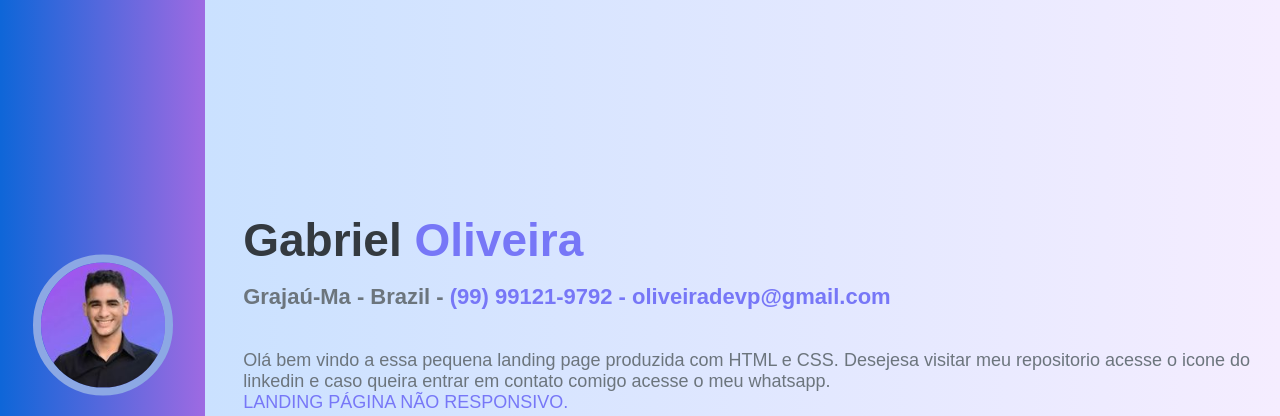
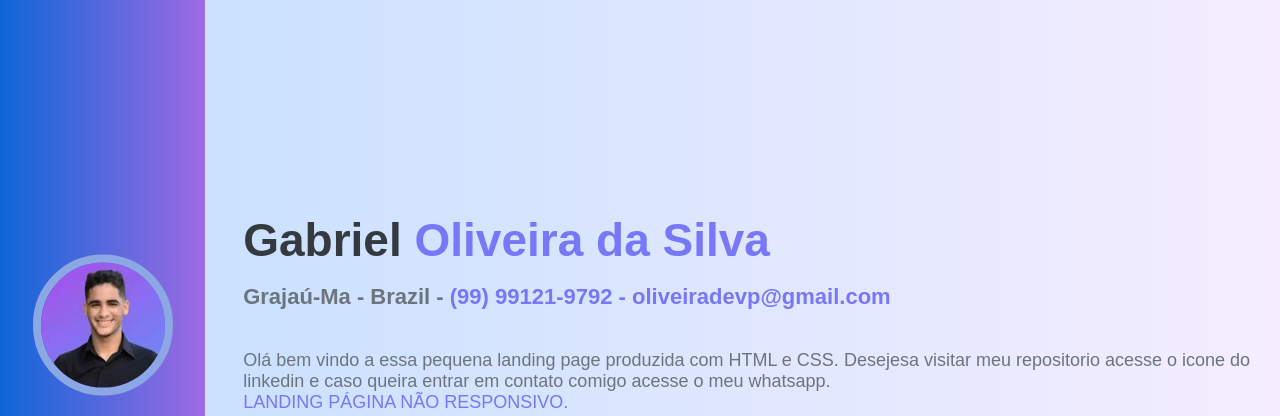
Before and after one commit to GabrielAdsJR/landing-page-portifolio, a plain HTML site: page index.html in a window 1280 px wide. Shown: the top 416 px of the page. Drawn offline with Linux system fonts and the light colour scheme; a web font is replaced by a local one.

Commit message:
Update index.html

```diff
--- a/index.html
+++ b/index.html
@@ -33,7 +33,7 @@
         <div class="content">
 
             <section class="descricao">
-                <h2>Gabriel <span>Oliveira</span></h2>
+                <h2>Gabriel <span>Oliveira da Silva</span></h2>
                 <h3>Grajaú-Ma - Brazil - <span>(99) 99121-9792 - oliveiradevp@gmail.com</span></h3>
                 <p>Olá bem vindo a essa pequena landing page produzida com HTML e CSS. Desejesa visitar meu repositorio acesse o icone do linkedin e caso queira entrar em contato comigo acesse o meu whatsapp.<br> <span>LANDING PÁGINA NÃO RESPONSIVO.</span>
                 </p>
```
